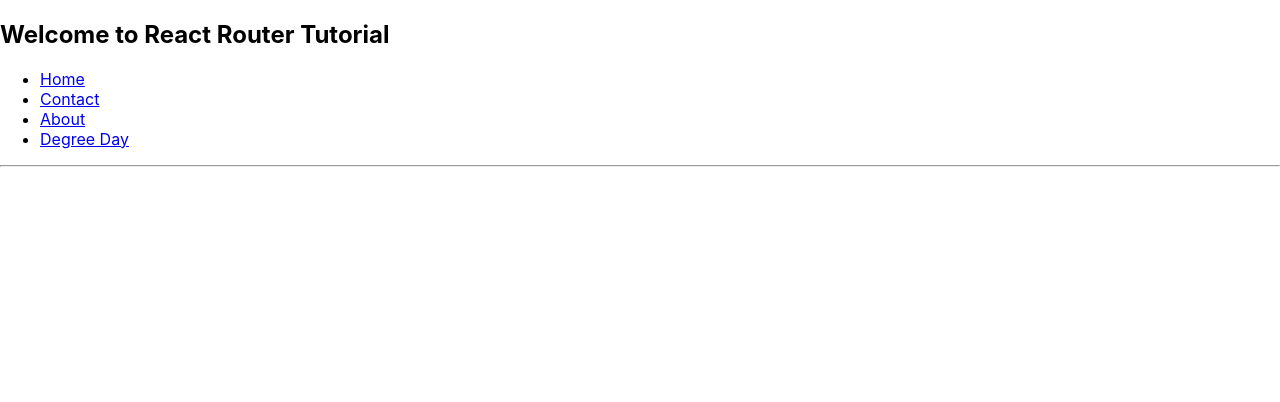
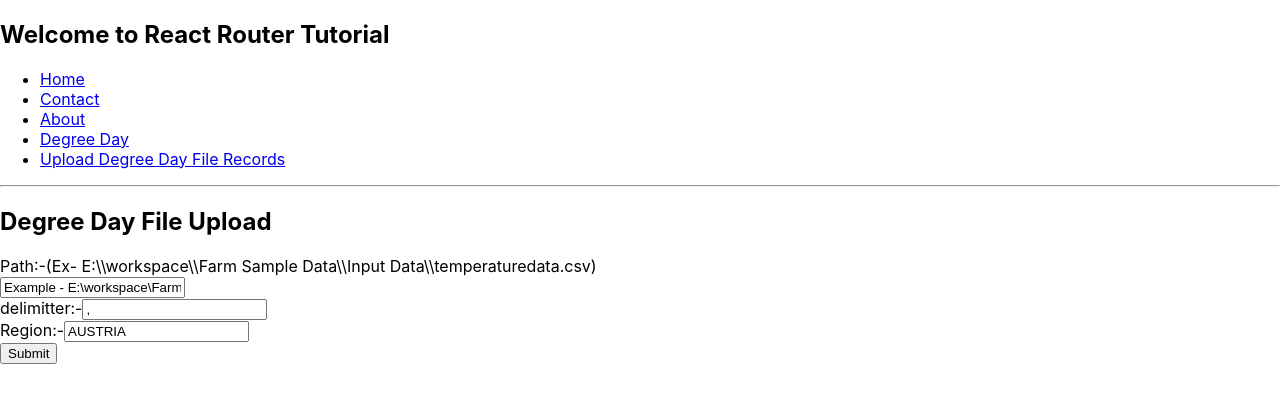
Before and after one commit to sajalsinghal7/farm-ui, a React (Create React App) app: page /uploadDegreeDay in a window 1280 px wide. Shown: the top 402 px of the page. Built offline with nearby package versions, Linux system fonts and the light colour scheme.

Commit message:
added upload page

```diff
--- a/src/App.js
+++ b/src/App.js
@@ -4,6 +4,7 @@ import Home from './components/Home';
 import About from './components/About';
 import Contact from './components/Contact';
 import DegreeDay from './components/DegreeDay';
+import UploadDegreeDay from './components/UploadDegreeDay';
 
 class App extends Component {
   render() {
@@ -17,6 +18,7 @@ class App extends Component {
             <li><Link to={'/contact'} className="nav-link">Contact</Link></li>
             <li><Link to={'/about'} className="nav-link">About</Link></li>
             <li><Link to={'/degreeDay'} className="nav-link">Degree Day</Link></li>
+            <li><Link to={'/uploadDegreeDay'} className="nav-link">Upload Degree Day File Records</Link></li>
           </ul>
           </nav>
           <hr />
@@ -25,6 +27,7 @@ class App extends Component {
               <Route path='/contact' component={Contact} />
               <Route path='/about' component={About} />
               <Route path='/degreeDay' component={DegreeDay} />
+              <Route path='/uploadDegreeDay' component={UploadDegreeDay} />
           </Switch>
         </div>
       </Router>
--- a/src/components/DegreeDay.js
+++ b/src/components/DegreeDay.js
@@ -4,7 +4,7 @@ class DegreeDay extends Component {
   constructor(props) {
     super(props);
     this.state = {
-      region: 'austria',
+      region: 'austria'.toUpperCase(),
       to: new Date(),
       from: new Date(),
       degreeDayFrom: '',
--- a/src/components/Home.js
+++ b/src/components/Home.js
@@ -4,7 +4,8 @@ class Home extends Component {
   render() {
     return (
         <div>
-          <h2>Home</h2>
+          <h2>Welcome Rudrani Ji To Your Personalised Analysis Portal</h2>
+          <h3>You Can Navigate to find the links to perform actions</h3>
         </div>
     );
   }
--- /dev/null
+++ b/src/components/UploadDegreeDay.js
@@ -0,0 +1,85 @@
+import React, { Component } from 'react';
+class UploadDegreeDay extends Component {
+  constructor(props) {
+    super(props);
+    this.state = {
+      path: "Example - E:\\workspace\\Farm Sample Data\\Input Data\\temperaturedata.csv",
+      delimitter: ",",
+      region: "austria".toUpperCase(),
+      apiResponse : ""
+    };
+  }
+
+
+  handleChange = (event) => {
+    if(event.target.name === "region") {
+      this.setState({[event.target.name]: event.target.value.toUpperCase()});
+    } else {
+      this.setState({[event.target.name]: event.target.value});
+    }
+
+  }
+
+
+  handleSubmit = (event) => {
+
+
+    fetch('http://localhost:8080/api/v1/uploaddegreeday', {
+        method: 'POST',
+        // We convert the React state to JSON and send it as the POST body
+        // body: JSON.stringify(this.state),
+        body: JSON.stringify({
+          from: this.state.path,
+          to: this.state.delimitter,
+          region: this.state.region
+        }),
+        headers: {
+          'Content-Type': 'application/json'
+        }
+      }).then(function(response) {
+        console.log(response)
+
+        return response.json();
+      }).then(body => {
+        this.setState({apiResponse: "Upload Job Submitted"})
+      }).catch(error => {
+        this.setState({apiResponse: "Upload Job Failed"})
+      });
+
+    event.preventDefault();
+}
+
+
+
+  render() {
+    return (
+        <div>
+          <h2>Degree Day File Upload</h2>
+          <form onSubmit={this.handleSubmit}>
+        <label>
+          Path:-(Ex- E:\\workspace\\Farm Sample Data\\Input Data\\temperaturedata.csv)
+          <br></br>
+          <input type="text" value={this.state.path} name="path" onChange={this.handleChange} />
+        </label>
+        <br></br>
+        <label>
+            delimitter:-
+            <input type="text" value={this.state.delimitter} name="delimitter" onChange={this.calculateAccumulatedDegreeDay} />
+          </label>
+        <br></br>
+          <label>
+            Region:-
+            <input type="text" value={this.state.region} name="degreeDayTo" onChange={this.calculateAccumulatedDegreeDay} />
+          </label>
+          <br></br>
+        <input type="submit" value="Submit" />
+      </form>
+      <div>
+        {this.state.apiResponse}
+      </div>
+        </div>
+    );
+  }
+}
+
+export default UploadDegreeDay;
```
